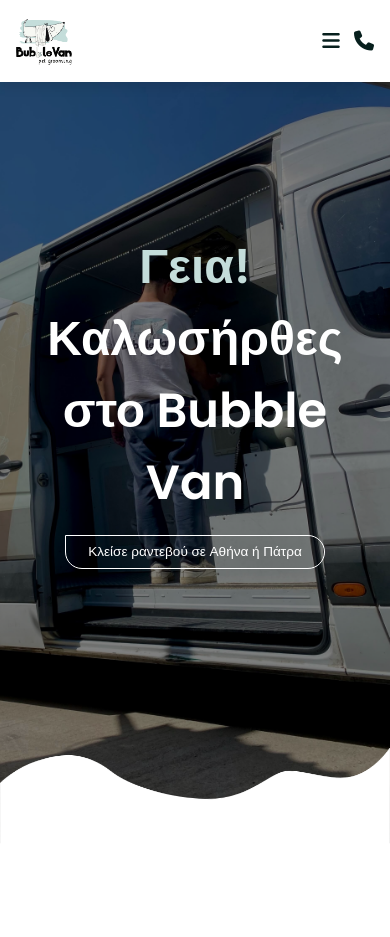
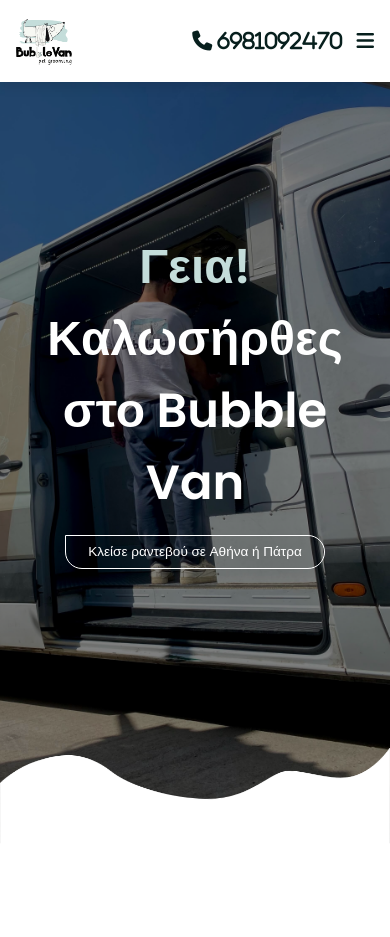
Before and after one commit to Kayieni/bubblevan_reconstruction, a plain HTML site: page index.html in a window 390 px wide. Shown: the top 937 px of the page. Drawn offline with nearby package versions, Linux system fonts and the light colour scheme; grey boxes are pictures that could not be loaded.

Commit message:
add phone number at navbar

```diff
--- a/index.html
+++ b/index.html
@@ -70,8 +70,8 @@
         </nav>
 
         <div class="icons">
+            <a href="tel:+306981092470" class="fas fa-phone" title="Κάλεσε στο +306981092470"> 6981092470</a>
             <div class="fas fa-bars" id="menu-btn"></div>
-            <a href="tel:+306981092470" class="fas fa-phone" title="Κάλεσε στο +306981092470"></a>
         </div>
 
     </header>
@@ -172,6 +172,8 @@
             </div>
 
         </div>
+
+
     </section>
 
     <!-- plan section ends -->
```
